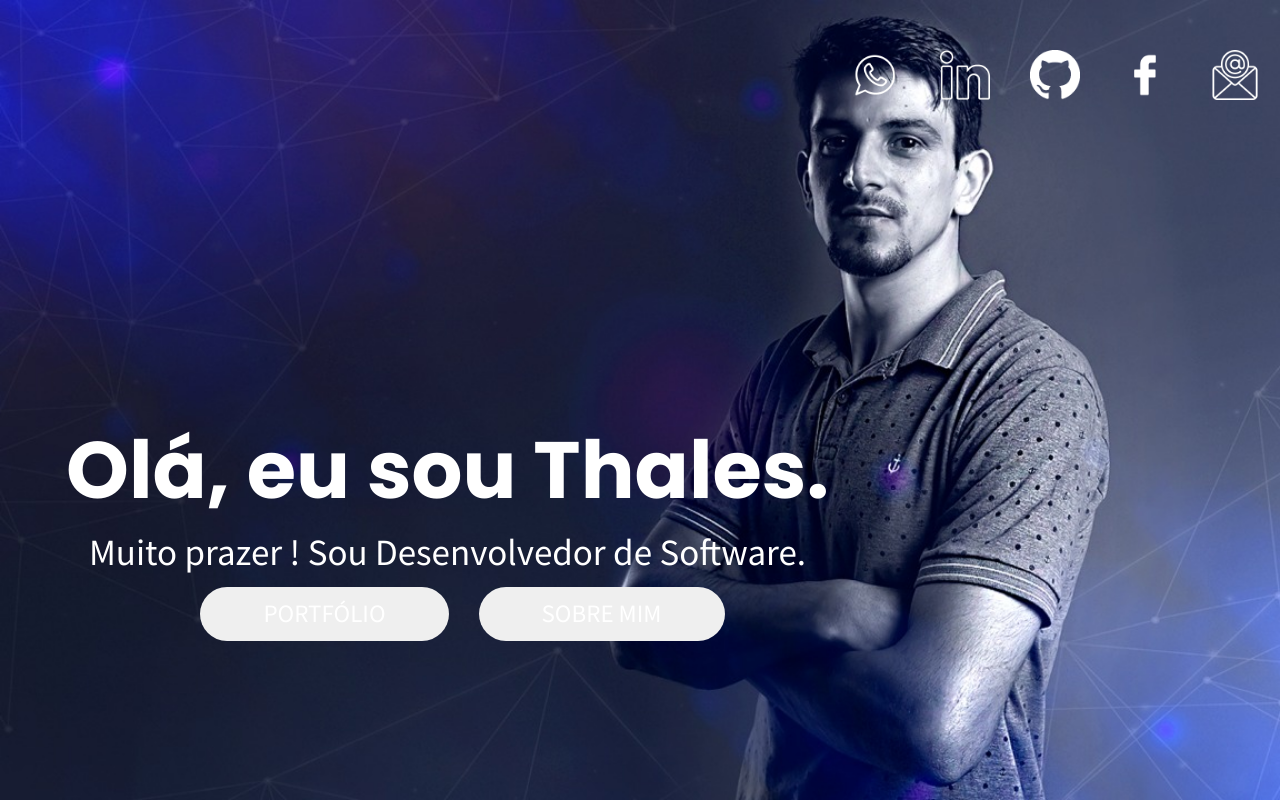
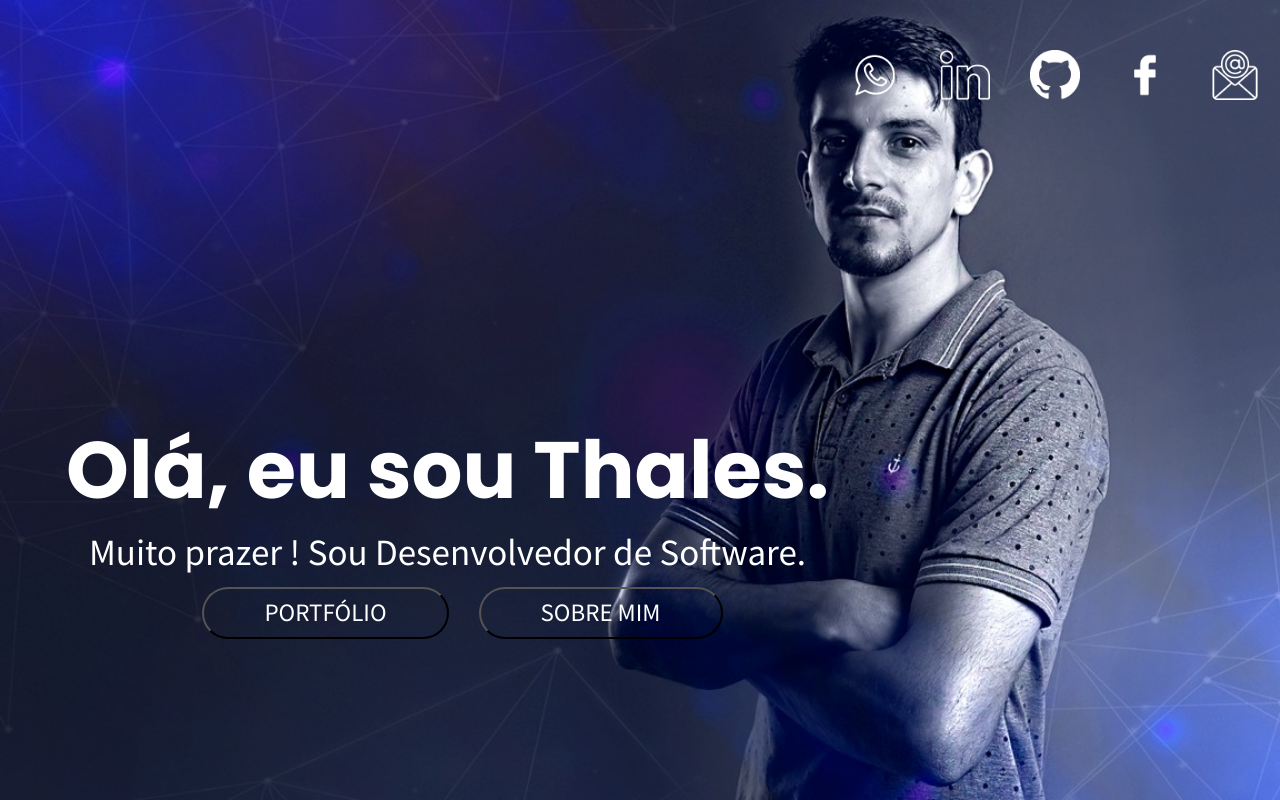
Before and after one commit to ThalesDFerreira/ThalesDFerreira.github.io, a React (Create React App) app: page / in a window 1280 px wide. Built offline with nearby package versions, Linux system fonts and the light colour scheme.

Commit message:
atualizando botoes page home 2

```diff
--- a/src/pages/Home.css
+++ b/src/pages/Home.css
@@ -5,7 +5,7 @@
 * {
   margin: 0;
   padding: 0;
-  box-sizing: border-box;
+  /* box-sizing: border-box; */
 }
 
 body {
@@ -76,14 +76,17 @@ body {
 
 #btn-works {
   color: white;
-  /* background-color: transparent; */
   margin-left: 30px;
   padding: 5px 60px;
-  /* background: linear-gradient(rgb(255, 255, 255), rgba(255, 255, 255, 0)) padding-box,
-    linear-gradient(45deg, slateblue, coral) border-box; */
+  border-radius: 50px;
+  background-color: transparent;
+
+}
+
+/* border-color: linear-gradient(rgb(255, 255, 255), rgba(255, 255, 255, 0)) padding-box,
+    linear-gradient(45deg, slateblue, coral) border-box;
   border: 3px solid transparent;
-  border-radius: 50px;
-}
+  border-radius: 50px; */
 
 /* #btn-works:hover {
   background-color: rgb(15, 138, 66);
```
Also changed, not shown: src/pages/Home.js (+6 -2 lines), src/assets/botao1.png (added), src/assets/discordia.png (deleted).
